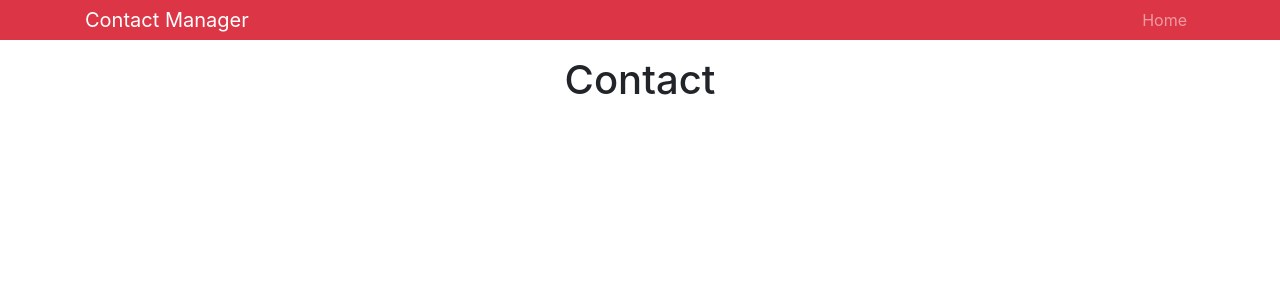
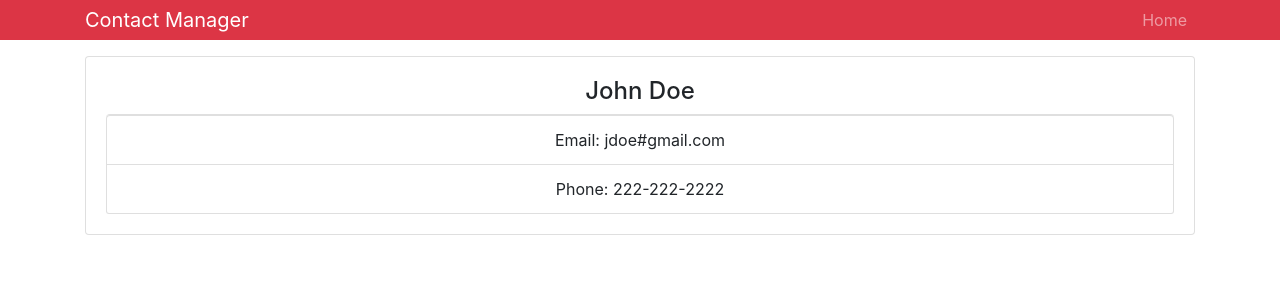
Before and after one commit to atom888/contact-manager, a React (Create React App) app: page / in a window 1280 px wide. Shown: the top 300 px of the page. Built offline with nearby package versions, Linux system fonts and the light colour scheme.

Commit message:
Included proptypes while setting props to be required. Setup initial contact card with test values provided from App

```diff
--- a/src/components/Contact.jsx
+++ b/src/components/Contact.jsx
@@ -1,13 +1,26 @@
 import React, { Component } from "react";
+import PropTypes from "prop-types";
 
 class Contact extends Component {
   render() {
+    const { name, email, phone } = this.props;
+
     return (
-      <div>
-        <h1>Contact</h1>
+      <div className="card card-body mb-3">
+        <h4>{name}</h4>
+        <ul className="list-group">
+          <li className="list-group-item">Email: {email}</li>
+          <li className="list-group-item">Phone: {phone}</li>
+        </ul>
       </div>
     );
   }
 }
 
+Contact.propTypes = {
+  name: PropTypes.string.isRequired,
+  email: PropTypes.string.isRequired,
+  phone: PropTypes.string.isRequired
+};
+
 export default Contact;
```
